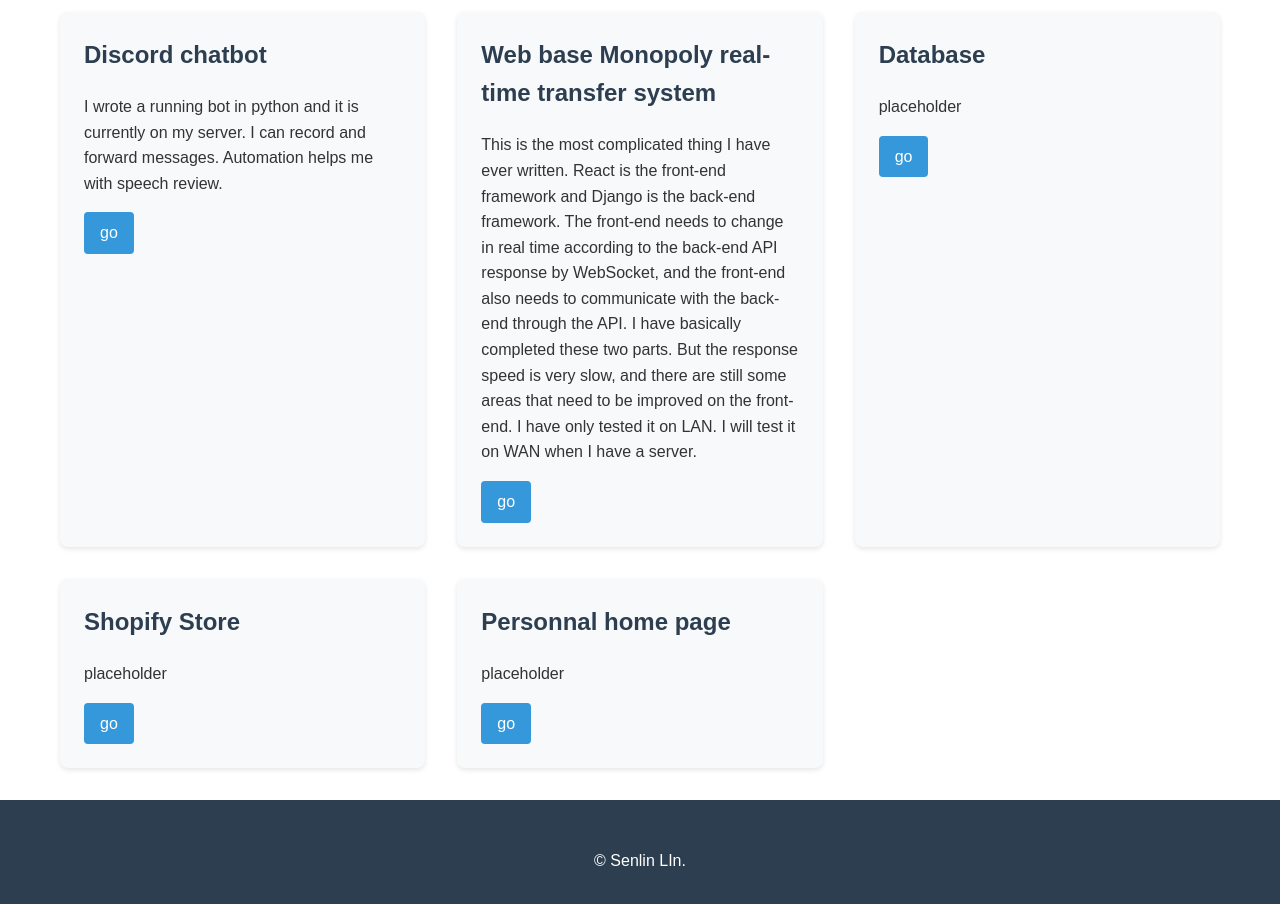
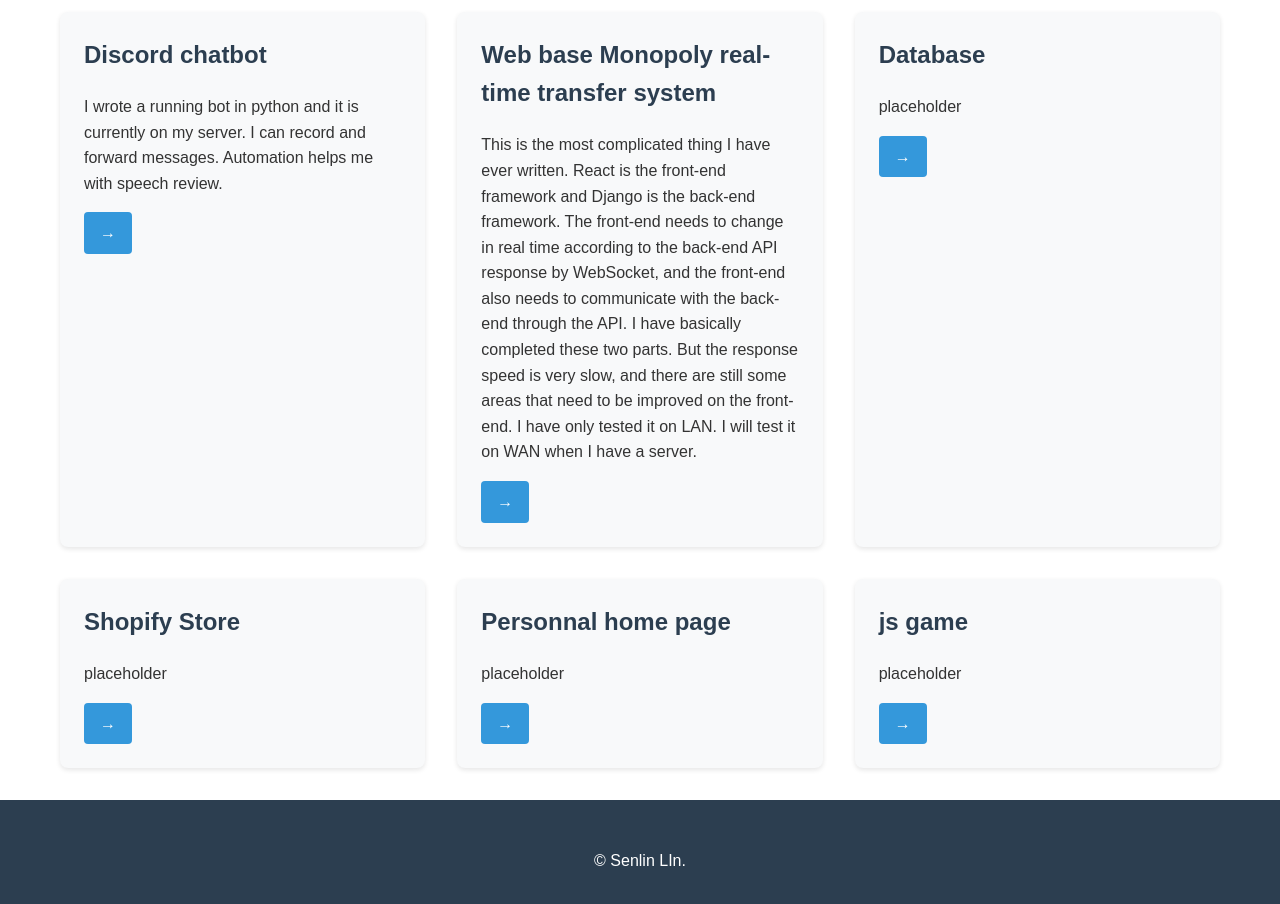
Before and after one commit to Monopoly233/landingpage, a plain HTML site: page index.html in a window 1280 px wide. Shown: the part 300-1204 px from the top of the page. Drawn offline with Linux system fonts and the light colour scheme.

Commit message:
final change

```diff
--- a/index.html
+++ b/index.html
@@ -36,30 +36,36 @@
             <div class = "project">
                 <h2>Discord chatbot</h2>
                 <p>I wrote a running bot in python and it is currently on my server. I can record and forward messages. Automation helps me with speech review.</p>
-                <a href="#"> go</a>
+                <a href="#"> →</a>
             </div>
 
             <div class = "project">
                 <h2>Web base Monopoly real-time transfer system</h2>
                 <p>This is the most complicated thing I have ever written. React is the front-end framework and Django is the back-end framework. The front-end needs to change in real time according to the back-end API response by WebSocket, and the front-end also needs to communicate with the back-end through the API. I have basically completed these two parts. But the response speed is very slow, and there are still some areas that need to be improved on the front-end. I have only tested it on LAN. I will test it on WAN when I have a server.</p>
-                <a href="https://github.com/Monopoly233/Monopoly-Real-time-Accounting-System"> go</a>
+                <a href="https://github.com/Monopoly233/Monopoly-Real-time-Accounting-System"> →</a>
             </div>
 
             <div class = "project">
                 <h2>Database</h2>
                 <p>placeholder</p>
-                <a href="#"> go</a>
+                <a href="#"> →</a>
             </div>
 
             <div class="project">
                 <h2>Shopify Store</h2>
                 <p>placeholder</p>
-                <a href="#"> go</a>
+                <a href="#"> →</a>
             </div>
             <div class="project">
                 <h2>Personnal home page</h2>
                 <p>placeholder</p>
-                <a href="https://github.com/Monopoly233/landingpage"> go</a>
+                <a href="https://github.com/Monopoly233/landingpage"> →</a>
+            </div>
+
+            <div class="project">
+                <h2>js game</h2>
+                <p>placeholder</p>
+                <a href="#"> →</a>
             </div>
 
         </section>
```
